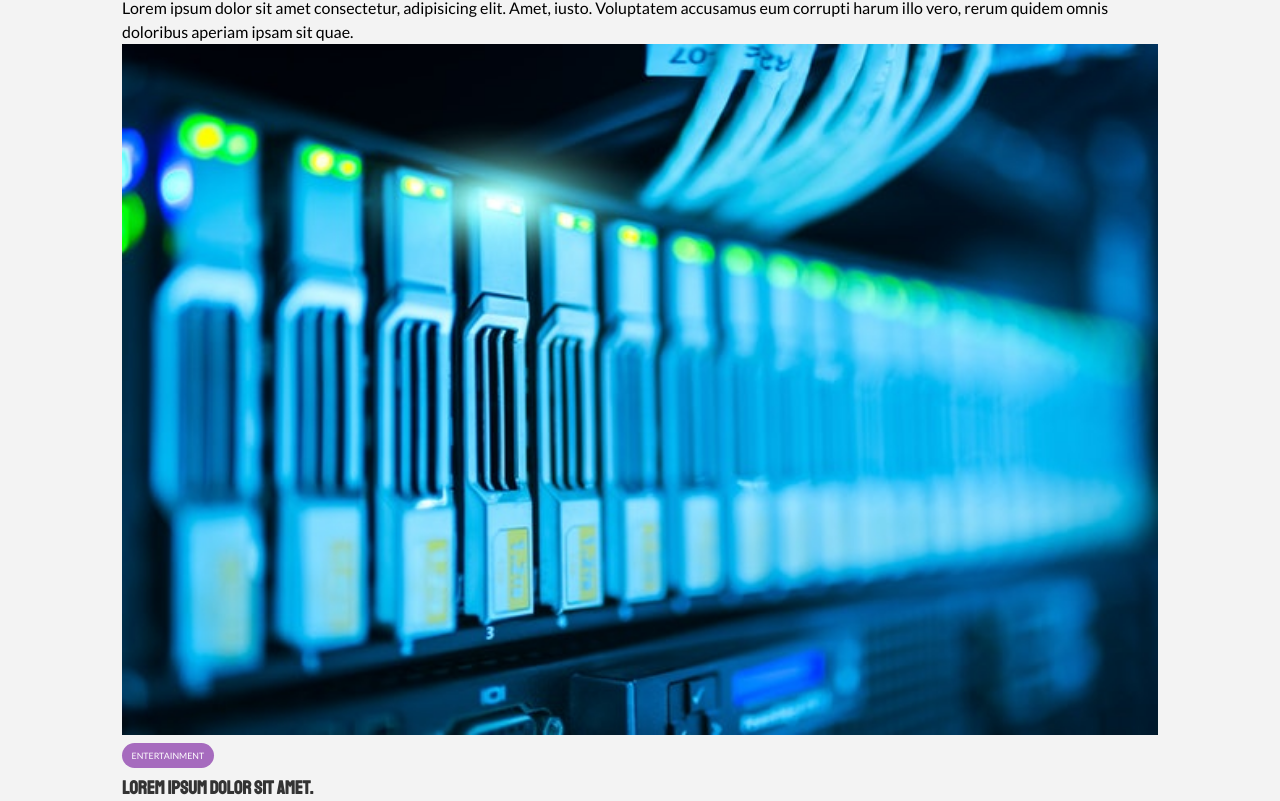
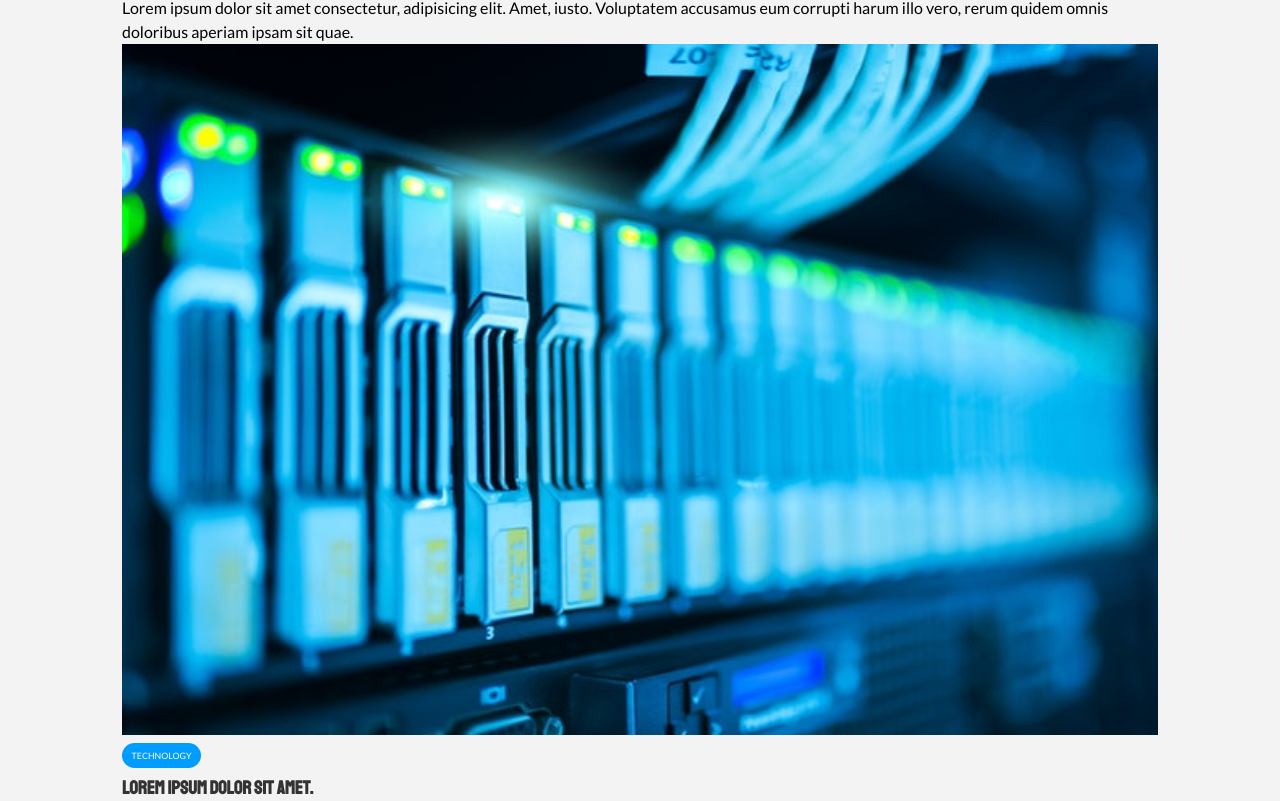
Before and after one commit to denimcouch/newsgrid, a React (Create React App) app: page / in a window 1280 px wide. Shown: the part 2972-3773 px from the top of the page. Built offline with nearby package versions, Linux system fonts and the light colour scheme.

Commit message:
article category renders conditionally

```diff
--- a/src/App.js
+++ b/src/App.js
@@ -1,19 +1,47 @@
-import './App.css';
-import NavBar from './components/NavBar'
-import ShowcaseHeader from './components/ShowcaseHeader'
-import HomeArticlesContainer from './containers/HomeArticlesContainer'
-import { library } from '@fortawesome/fontawesome-svg-core'
-import { fab } from '@fortawesome/free-brands-svg-icons'
+// Styling
+import "./App.css";
+
+// Font Awesome
+import { library } from "@fortawesome/fontawesome-svg-core";
+import { fab } from "@fortawesome/free-brands-svg-icons";
+
+// Article Photos
 import ent1 from "./image_resources/articles/ent1.jpg";
 import ent2 from "./image_resources/articles/ent2.jpg";
 import sports1 from "./image_resources/articles/sports1.jpg";
 import tech1 from "./image_resources/articles/tech1.jpg";
 import tech2 from "./image_resources/articles/tech2.jpg";
 
-library.add(fab)
+// Components
+import NavBar from "./components/NavBar";
+import ShowcaseHeader from "./components/ShowcaseHeader";
+import HomeArticlesContainer from "./containers/HomeArticlesContainer";
+
+library.add(fab);
 
 function App() {
-  const articlePics = [ent1, ent2, sports1, tech1, tech2]
+  const articlePics = [
+    {
+      img: ent1,
+      category: "entertainment",
+    },
+    {
+      img: ent2,
+      category: "entertainment",
+    },
+    {
+      img: sports1,
+      category: "sports",
+    },
+    {
+      img: tech1,
+      category: "technology",
+    },
+    {
+      img: tech2,
+      category: "technology",
+    },
+  ];
   return (
     <div className="app">
       <NavBar />
--- a/src/components/Article.jsx
+++ b/src/components/Article.jsx
@@ -1,10 +1,22 @@
 import React from 'react'
 
 export default function Article (props) {
+  const readCategory = () => {
+    switch (props.category) {
+      case 'entertainment':
+        return "category category-ent";
+      case 'sports':
+        return "category category-sports";
+      case 'technology':
+        return "category category-tech";
+      default:
+        return "category"
+    }
+  }
   return (
     <article className="card">
       <img src={props.img} alt=""/>
-      <div className="category category-ent">Entertainment</div>
+      <div className={readCategory()}>{props.category}</div>
       <h3>
         <a href="#">Lorem ipsum dolor sit amet.</a>
       </h3>
--- a/src/containers/HomeArticlesContainer.jsx
+++ b/src/containers/HomeArticlesContainer.jsx
@@ -1,6 +1,5 @@
 import React from "react";
 import Article from "../components/Article";
-import ent1 from "../image_resources/articles/ent1.jpg";
 
 export default function HomeArticlesContainer({articlePics}) {
   return (
@@ -8,7 +7,7 @@ export default function HomeArticlesContainer({articlePics}) {
       <div className="container">
         <h2>Editor's Pick</h2>
         <div className="articles-container">
-          {articlePics.map( img => <Article img={img}/>)}
+          {articlePics.map( imgObj => <Article img={imgObj.img} category={imgObj.category}/>)}
         </div>
       </div>
     </section>
```
Also changed, not shown: 1 other file (tests, documents, lock files or other folders).
